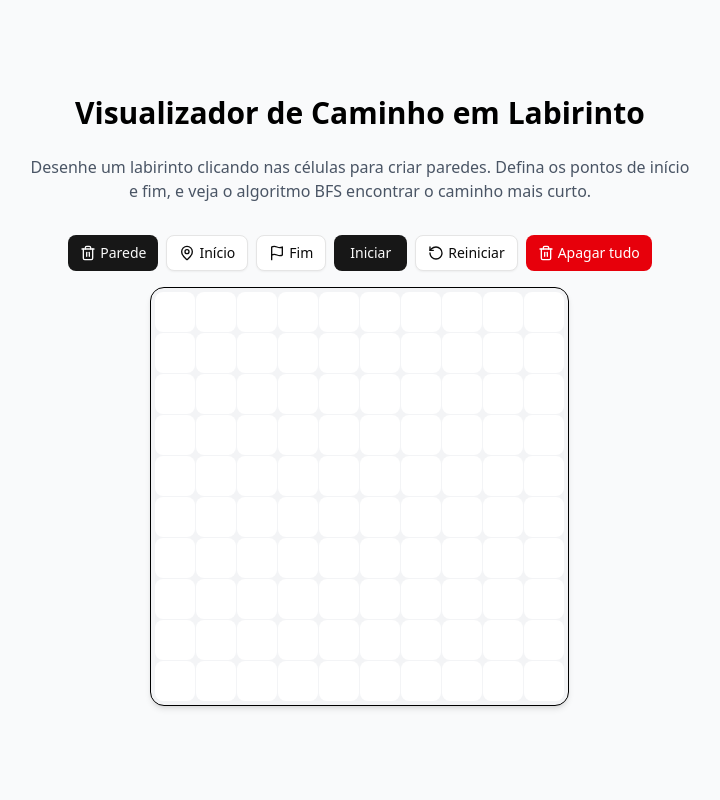
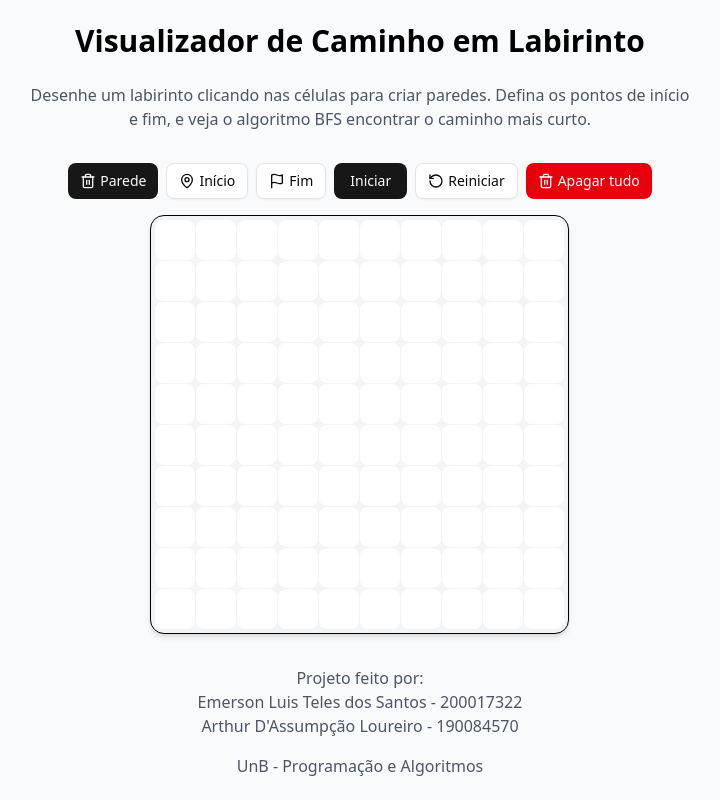
Before and after one commit to projeto-de-algoritmos-2025/CaminhoLabirinto, a Next.js app: page / in a window 1280 px wide. Shown: the whole page, without its empty margins (280-1000 px from the left). Built offline with nearby package versions, Linux system fonts and the light colour scheme.

Commit message:
Adição de créditos

```diff
--- a/src/app/page.tsx
+++ b/src/app/page.tsx
@@ -1,4 +1,4 @@
-import MazeVisualizer from "@/components/maze";
+import Maze from "@/components/maze";
 
 export default function Home() {
   return (
@@ -11,7 +11,19 @@ export default function Home() {
         pontos de início e fim, e veja o algoritmo BFS encontrar o caminho mais
         curto.
       </p>
-      <MazeVisualizer />
+      <Maze />
+      <p className="text-center max-w-2xl mt-8 text-gray-600">
+        Projeto feito por:
+      </p>
+      <p className="text-center max-w-2xl text-gray-600">
+        Emerson Luis Teles dos Santos - 200017322
+      </p>
+      <p className="text-center max-w-2xl text-gray-600">
+        Arthur D'Assumpção Loureiro - 190084570
+      </p>
+      <p className="text-center max-w-2xl mt-4 text-gray-600">
+        UnB - Programação e Algoritmos
+      </p>
     </main>
   );
 }
```
